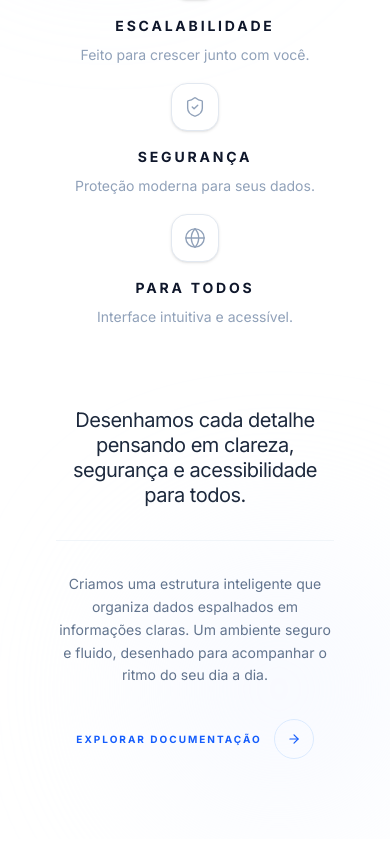
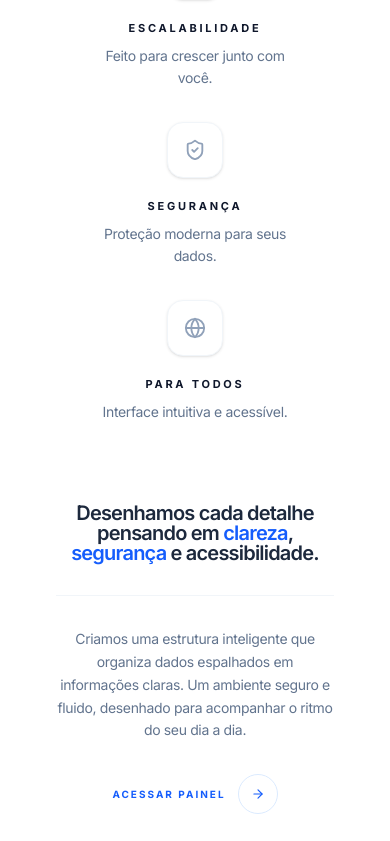
Before and after one commit to Calegor/LinkAid, a React (Vite) app in the folder frontend/link-aid/: page /sobre in a window 390 px wide. Shown: the part 5903-6744 px from the top of the page. Built offline with nearby package versions, Linux system fonts and the light colour scheme.

Commit message:
style: refine technical features grid layout and mobile alignment

```diff
--- a/frontend/link-aid/src/components/AboutProject/AboutProject.tsx
+++ b/frontend/link-aid/src/components/AboutProject/AboutProject.tsx
@@ -3,15 +3,8 @@ import "../../index.css";
 
 const AboutProject = () => {
   return (
-    /* padding and section alignment to match aboutmeaning */
-    <section className="w-full pt-20 pb-12 lg:pt-32 lg:pb-0 bg-white overflow-hidden relative">
-      {/* background depth mist */}
-      <div className="absolute top-0 left-[-10%] w-[300px] lg:w-[500px] h-[300px] lg:h-[500px] bg-blue-100/30 blur-[80px] lg:blur-[120px] rounded-full pointer-events-none -z-0" />
-      <div className="absolute bottom-0 right-[-10%] w-[300px] lg:w-[400px] h-[300px] lg:h-[400px] bg-indigo-50/40 blur-[80px] lg:blur-[100px] rounded-full pointer-events-none -z-0" />
-
-      {/* subtle grid pattern */}
-      <div className="absolute inset-0 opacity-[0.03] pointer-events-none" />
-
+    /* padding and section alignment to match aboutmeaning*/
+    <section className="w-full pt-20 pb-12 lg:pt-32 lg:pb-30 bg-white relative">
       <div className="container mx-auto px-6 max-w-[1200px] relative z-10">
         <div className="grid grid-cols-1 lg:grid-cols-2 gap-12 lg:gap-24 items-start">
           {/* left side: concept */}
@@ -33,45 +26,44 @@ const AboutProject = () => {
             </div>
 
             {/* technical features grid */}
-            <div className="grid grid-cols-1 md:grid-cols-3 gap-4 lg:gap-6 mt-4">
-              {/* card 1: scalability */}
-              <div className="flex flex-col items-center lg:items-start text-center lg:text-left group">
-                <div className="w-12 h-12 shrink-0 rounded-2xl bg-white border border-slate-200 flex items-center justify-center text-blue-600 shadow-sm transition-all duration-500 group-hover:border-blue-200 group-hover:shadow-md mb-4">
-                  <Target size={22} strokeWidth={1.5} />
+            <div className="grid grid-cols-1 md:grid-cols-3 gap-8 mt-2">
+              {[
+                {
+                  icon: <Target size={22} />,
+                  title: "Escalabilidade",
+                  desc: "Feito para crescer junto com você.",
+                },
+                {
+                  icon: <ShieldCheck size={22} />,
+                  title: "Segurança",
+                  desc: "Proteção moderna para seus dados.",
+                },
+                {
+                  icon: <Globe size={22} />,
+                  title: "Para Todos",
+                  desc: "Interface intuitiva e acessível.",
+                },
+              ].map((item, i) => (
+                <div
+                  key={i}
+                  className="flex flex-col items-center lg:items-start text-center lg:text-left group cursor-default"
+                >
+                  {/* icon */}
+                  <div className="w-14 h-14 shrink-0 rounded-2xl bg-white border border-slate-100 flex items-center justify-center text-slate-400 shadow-sm transition-all duration-500 group-hover:border-blue-200 group-hover:text-blue-600 group-hover:shadow-[0_10px_25px_-5px_rgba(37,99,235,0.1)] group-hover:-translate-y-1 mb-5 mx-auto lg:mx-0">
+                    {item.icon}
+                  </div>
+
+                  {/* title */}
+                  <h4 className="text-[11px] font-bold text-slate-900 uppercase tracking-[0.25em] mb-2 transition-colors duration-300 group-hover:text-blue-600 mx-auto lg:mx-0">
+                    {item.title}
+                  </h4>
+
+                  {/* description */}
+                  <p className="text-slate-500 text-[14px] leading-relaxed font-light tracking-tight max-w-[200px] lg:max-w-none mx-auto lg:mx-0">
+                    {item.desc}
+                  </p>
                 </div>
-                <h4 className="text-sm font-bold text-slate-900 uppercase tracking-[0.2em] mb-2">
-                  Escalabilidade
-                </h4>
-                <p className="text-slate-400 text-[14px] leading-relaxed font-light">
-                  Feito para crescer junto com você.
-                </p>
-              </div>
-
-              {/* card 2: security */}
-              <div className="flex flex-col items-center lg:items-start text-center lg:text-left group">
-                <div className="w-12 h-12 shrink-0 rounded-2xl bg-white border border-slate-200 flex items-center justify-center text-slate-400 shadow-sm transition-all duration-500 group-hover:border-blue-200 group-hover:shadow-md mb-4">
-                  <ShieldCheck size={22} strokeWidth={1.5} />
-                </div>
-                <h4 className="text-sm font-bold text-slate-900 uppercase tracking-[0.2em] mb-2">
-                  Segurança
-                </h4>
-                <p className="text-slate-400 text-[14px] leading-relaxed font-light">
-                  Proteção moderna para seus dados.
-                </p>
-              </div>
-
-              {/* card 3: universality */}
-              <div className="flex flex-col items-center lg:items-start text-center lg:text-left group">
-                <div className="w-12 h-12 shrink-0 rounded-2xl bg-white border border-slate-200 flex items-center justify-center text-slate-400 shadow-sm transition-all duration-500 group-hover:border-blue-200 group-hover:shadow-md mb-4">
-                  <Globe size={22} strokeWidth={1.5} />
-                </div>
-                <h4 className="text-sm font-bold text-slate-900 uppercase tracking-[0.2em] mb-2">
-                  Para Todos
-                </h4>
-                <p className="text-slate-400 text-[14px] leading-relaxed font-light">
-                  Interface intuitiva e acessível.
-                </p>
-              </div>
+              ))}
             </div>
           </div>
 
@@ -79,12 +71,14 @@ const AboutProject = () => {
           <div className="flex flex-col w-full order-2">
             <div className="relative p-8 lg:p-12">
               <div className="relative">
-                <p className="text-xl lg:text-3xl font-medium text-slate-800 leading-tight tracking-tight mb-8 text-center lg:text-left">
-                  Desenhamos cada detalhe pensando em clareza, segurança e
-                  acessibilidade para todos.
+                <p className="text-xl lg:text-3xl font-semibold text-slate-800 leading-[1] tracking-[-0.04em] mb-8 text-center lg:text-left">
+                  Desenhamos cada detalhe pensando em{" "}
+                  <span className="text-blue-600">clareza</span>,{" "}
+                  <span className="text-blue-600">segurança</span> e
+                  acessibilidade.
                 </p>
                 <div className="h-[1px] w-full bg-slate-100 mb-8" />
-                <p className="text-slate-500 text-sm lg:text-lg font-light leading-relaxed text-center lg:text-left">
+                <p className="text-slate-500 text-sm lg:text-lg font-light leading-relaxed tracking-tight text-center lg:text-left">
                   Criamos uma estrutura inteligente que organiza dados
                   espalhados em informações claras. Um ambiente seguro e fluido,
                   desenhado para acompanhar o ritmo do seu dia a dia.
@@ -92,12 +86,17 @@ const AboutProject = () => {
 
                 {/* cta button */}
                 <div className="flex justify-center lg:justify-start pt-8">
-                  <button className="flex items-center gap-3 text-blue-600 font-bold text-[10px] uppercase tracking-[0.2em] group cursor-pointer">
-                    Explorar Documentação
+                  <a
+                    href="https://link-aid-site.lovable.app"
+                    target="_blank"
+                    rel="noopener noreferrer"
+                    className="flex items-center gap-3 text-blue-600 font-bold text-[10px] uppercase tracking-[0.2em] group cursor-pointer"
+                  >
+                    Acessar Painel
                     <div className="w-10 h-10 rounded-full border border-blue-100 flex items-center justify-center group-hover:bg-blue-600 group-hover:text-white transition-all">
                       <ArrowRight size={14} />
                     </div>
-                  </button>
+                  </a>
                 </div>
               </div>
             </div>
```
